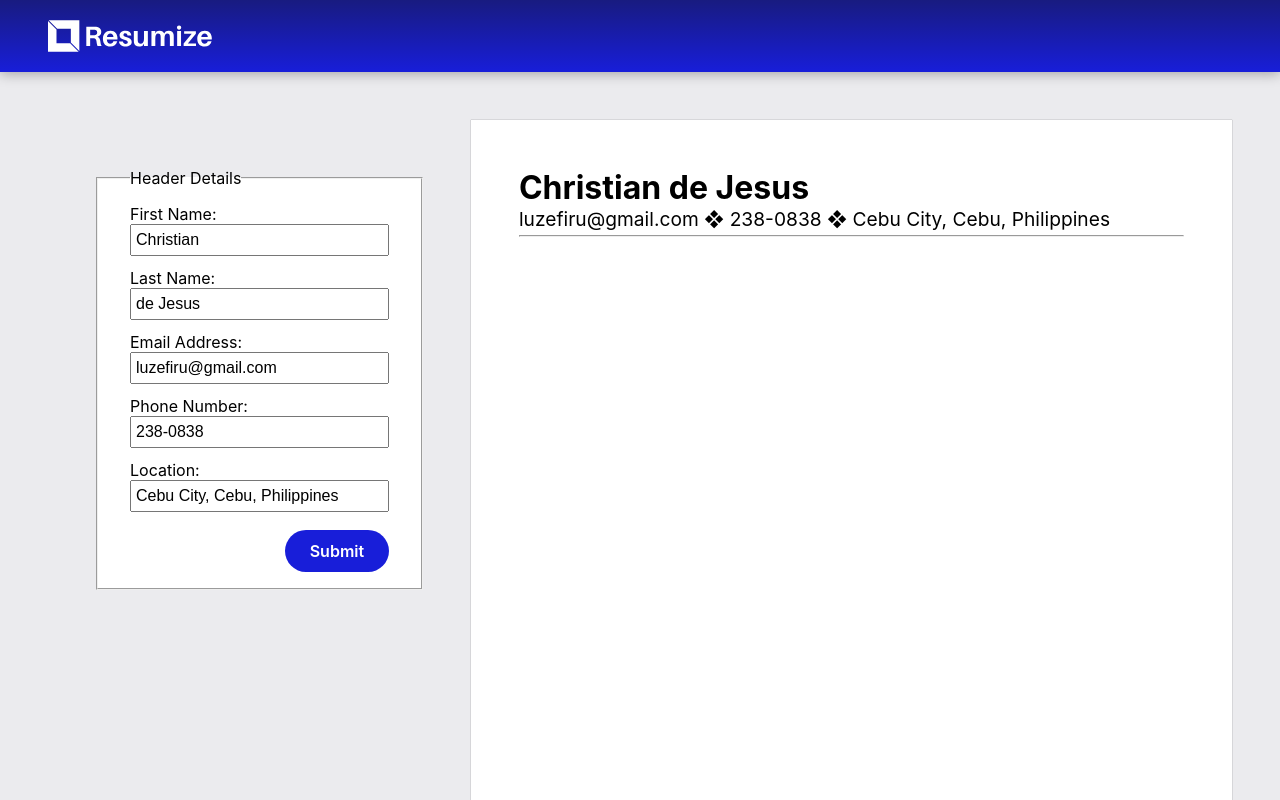
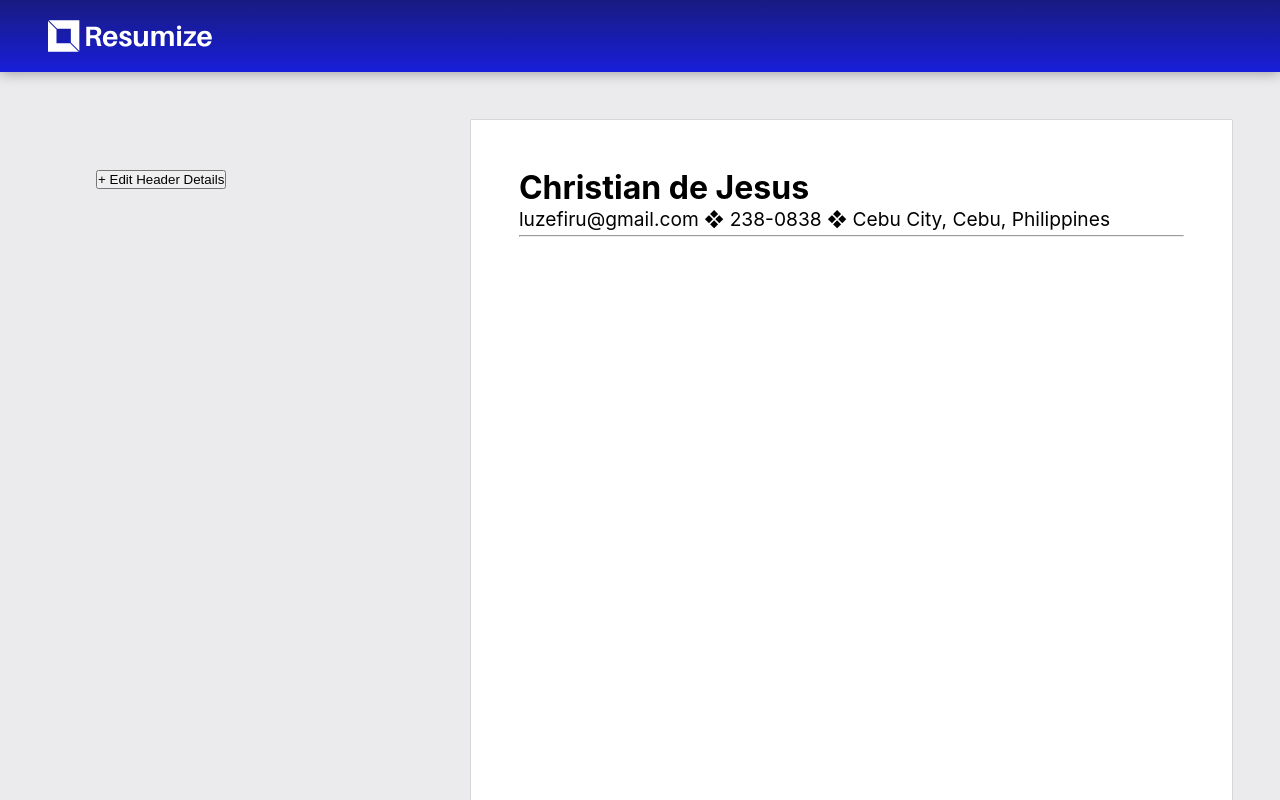
Before and after one commit to Luzefiru/Resumize, a React (Create React App) app: page / in a window 1280 px wide. Shown: the top 800 px of the page. Built offline with nearby package versions, Linux system fonts and the light colour scheme; the HTML template or start-up script is replaced by a standard one.

Commit message:
feat: add button to toggle display of Edit Form

```diff
--- a/src/components/form/Form.css
+++ b/src/components/form/Form.css
@@ -3,3 +3,7 @@
   width: 38%;
   padding: 48px; /* 0.5 inch margins */
 }
+
+.hide {
+  display: none;
+}
--- a/src/components/form/Form.jsx
+++ b/src/components/form/Form.jsx
@@ -6,20 +6,30 @@ class Form extends React.Component {
   constructor(props) {
     super(props);
 
-    this.handleSubmitHeaderDetails = this.handleSubmitHeaderDetails.bind(this);
+    this.toggleEditHeaderDetails = this.toggleEditHeaderDetails.bind(this);
   }
 
-  handleSubmitHeaderDetails() {
+  toggleEditHeaderDetails() {
     document.querySelector('.form--header').classList.toggle('hide');
+    document
+      .querySelector('.btn--edit-header-details')
+      .classList.toggle('hide');
   }
 
   render() {
     return (
       <div className="Form">
+        <button
+          onClick={this.toggleEditHeaderDetails}
+          type="button"
+          className="btn--edit-header-details"
+        >
+          + Edit Header Details
+        </button>
         <FormHeader
           headerDetails={this.props.headerDetails}
           headerDetailsFunctions={this.props.headerDetailsFunctions}
-          handleSubmitHeaderDetails={this.handleSubmitHeaderDetails}
+          toggleEditHeaderDetails={this.toggleEditHeaderDetails}
         />
       </div>
     );
--- a/src/components/form/FormHeader.css
+++ b/src/components/form/FormHeader.css
@@ -32,7 +32,3 @@
 .form--header > fieldset > button[type='submit']:hover {
   background-color: var(--primary-variant);
 }
-
-.hide {
-  display: none;
-}
--- a/src/components/form/FormHeader.jsx
+++ b/src/components/form/FormHeader.jsx
@@ -4,7 +4,7 @@ import './FormHeader.css';
 class FormHeader extends React.Component {
   render() {
     return (
-      <form className="form--header">
+      <form className="form--header hide">
         <fieldset>
           <legend>Header Details</legend>
           <label htmlFor="fName">First Name: </label>
@@ -47,7 +47,7 @@ class FormHeader extends React.Component {
             id="location"
             value={this.props.headerDetails.location}
           />
-          <button type="button" onClick={this.props.handleSubmitHeaderDetails}>
+          <button type="button" onClick={this.props.toggleEditHeaderDetails}>
             Submit
           </button>
         </fieldset>
```
